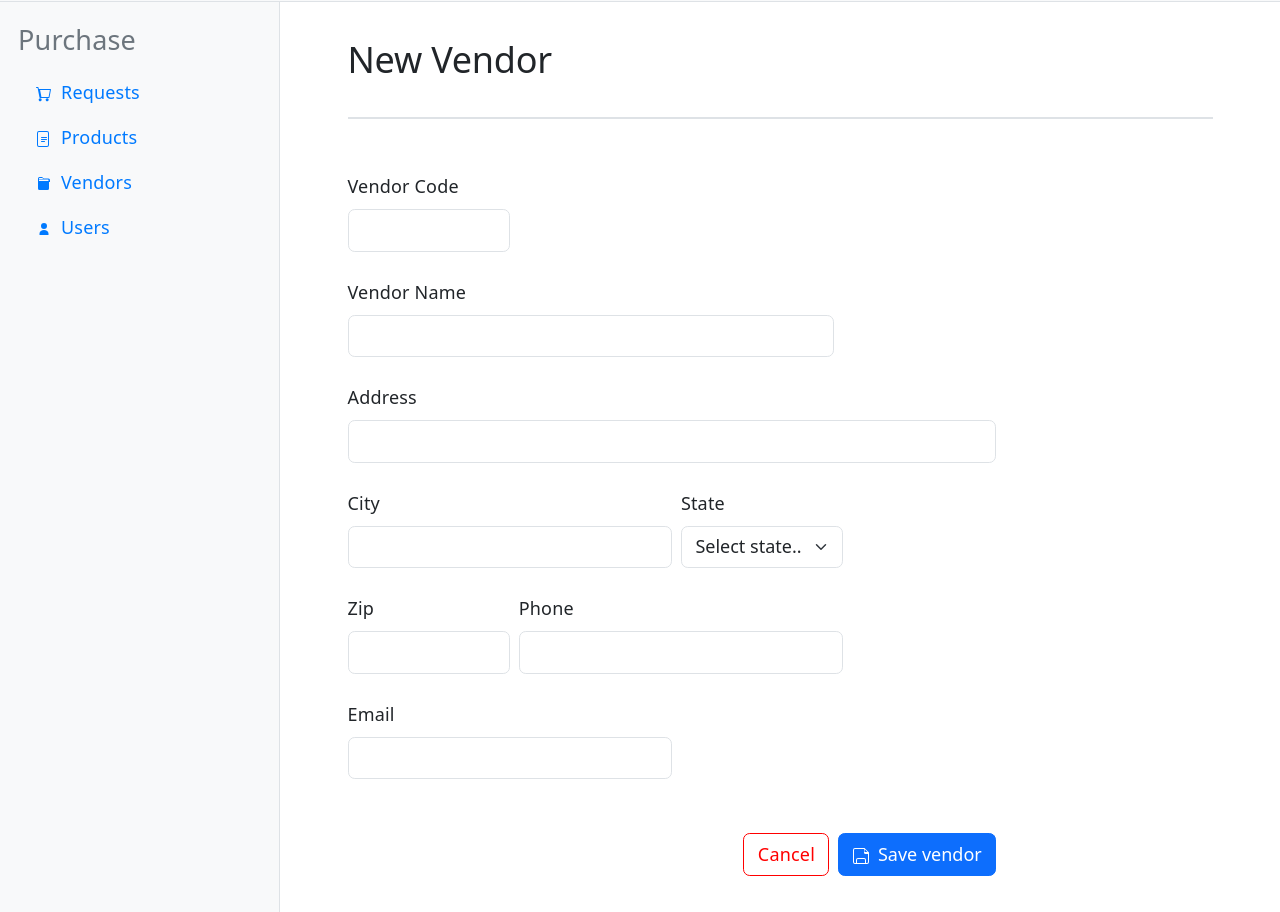
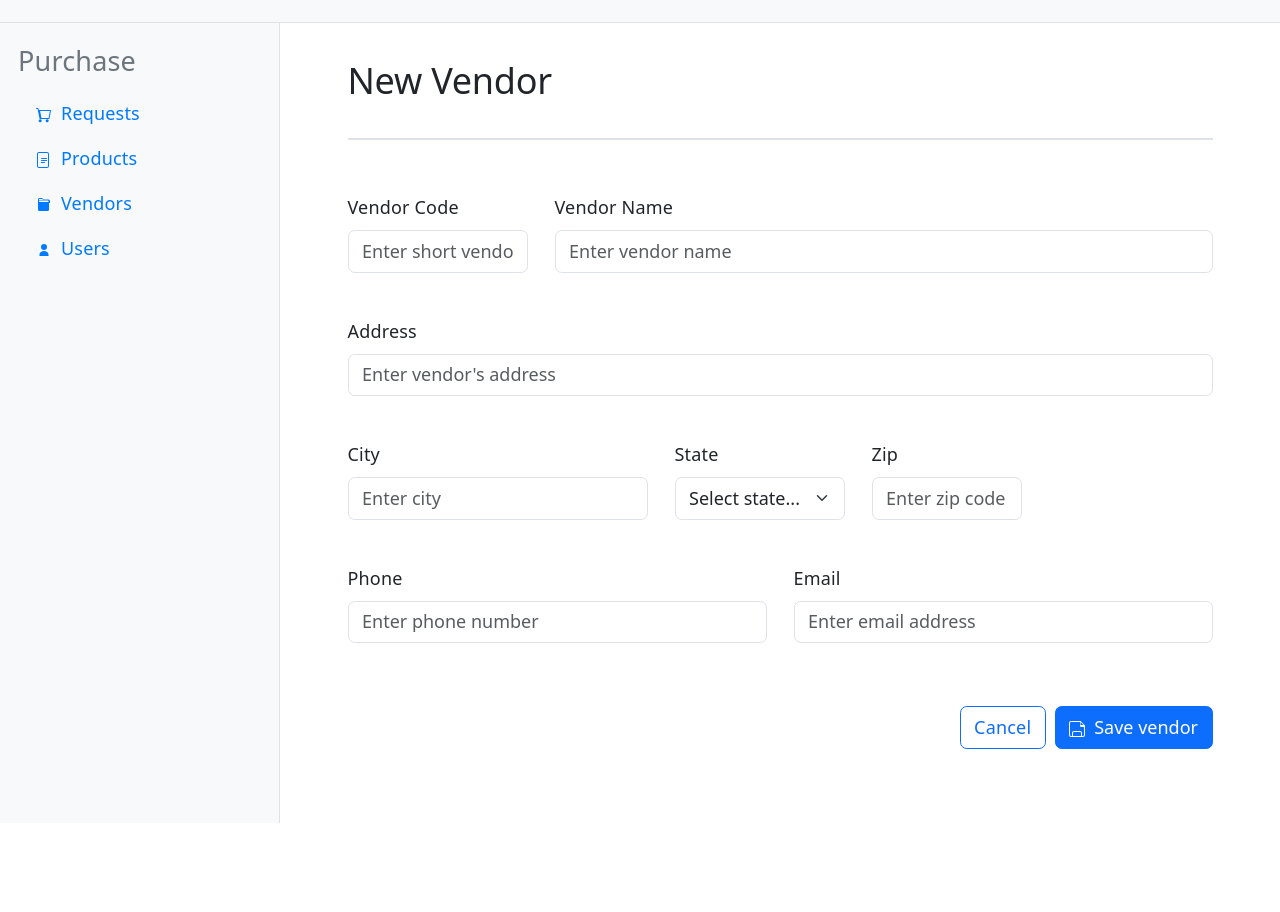
Before and after one commit to BcStadler/Prs.Web, a React (Vite) app: page /vendors/create in a window 1280 px wide. Shown: the part 107-1019 px from the top of the page. After the commit the page ends 930 px from the top, so only its background shows below. Built offline with nearby package versions, Linux system fonts and the light colour scheme; sample sign-in values are in the browser's storage.

Commit message:
feat: Vendor styles done // Create.tsx was made for html to jsx translation and will be removed in future version

```diff
--- a/src/Header.tsx
+++ b/src/Header.tsx
@@ -21,8 +21,8 @@ function Header() {
             className="d-flex align-items-center link-body-emphasis text-decoration-none"
           >
             <svg
-              width={75}
-              height={50}
+              width={100}
+              height={75}
               viewBox="0 0 78 32"
               fill="none"
               xmlns="http://www.w3.org/2000/svg"
--- /dev/null
+++ b/src/account/create.tsx
@@ -0,0 +1 @@
+// THIS FILE IS ONLY USED FOR HTML TO JSX TRANSLATION DO NOT ATTEMPT ANYTHING ELSE IN HERE OR YOU WILL COOK YOURSELF
--- a/src/vendors/VendorCard.tsx
+++ b/src/vendors/VendorCard.tsx
@@ -12,15 +12,25 @@ interface IVendorCardProps {
 
 function VendorCard({ vendor, onRemove }: IVendorCardProps) {
   return (
-    <div className="card p-4 position-relative" style={{ width: "23rem" }}>
-      <Dropdown className="position-absolute top-0 end-0 mt-2 me-2" align="end">
+    <div className="card" style={{ width: "23rem" }}>
+      <div className="progress">
+        <div
+          className="progress-bar bg-primary"
+          role="progressbar"
+          style={{ width: "60%" }}
+        />
+      </div>
+
+      <address className="py-4 px-4 mb-0">
+        <Dropdown className="d-flex justify-content-end" align="end">
           <Dropdown.Toggle
-          className="btn btn-link text-body border-0 p-1 dropdown-toggle-no-caret"
+            className="btn btn-light border-0 p-0"
             aria-label={`Open actions for ${vendor.name}`}
-          style={{ textDecoration: "none" }}
+            style={{ background: "none" }}
           >
             <i
-            className="bi bi-three-dots-vertical pe-none fs-5"
+              className="bi bi-three-dots-vertical pe-none me-2"
+              style={{ color: "#007AFF" }}
               aria-hidden="true"
             />
           </Dropdown.Toggle>
@@ -53,18 +63,25 @@ function VendorCard({ vendor, onRemove }: IVendorCardProps) {
           </Dropdown.Menu>
         </Dropdown>
 
-      <div className="d-flex flex-column gap-2">
-        <span className="fs-3 fw-medium">
-          {vendor.name}
-          <span className="badge text-bg-secondary ms-2">{vendor.code}</span>
-        </span>
-        <span className="text-secondary">{vendor.address}</span>
-        <span className="text-secondary">
+        <br />
+        <span className="fs-4 lh-l fw-medium">{vendor.name}</span>
+        <br />
+        <div className="badge text bg-secondary mt-1">{vendor.code}</div>
+        <br />
+        <br />
+        <p className="mb-1 text-secondary small">{vendor.address}</p>
+        <p className="mb-1 text-secondary small">
           {vendor.city}, {vendor.state} {vendor.zip}
-        </span>
-        {vendor.phone && <span>{formatPhoneNumber(vendor.phone)}</span>}
-        {vendor.email && <span>{vendor.email}</span>}
-      </div>
+        </p>
+        {vendor.phone && (
+          <p className="mb-1 text-secondary small">
+            {formatPhoneNumber(vendor.phone)}
+          </p>
+        )}
+        {vendor.email && (
+          <p className="mb-0 text-secondary small">{vendor.email}</p>
+        )}
+      </address>
     </div>
   );
 }
--- a/src/vendors/VendorCreatePage.tsx
+++ b/src/vendors/VendorCreatePage.tsx
@@ -6,7 +6,7 @@ function VendorCreatePage() {
       <div className="d-flex justify-content-between pb-4 mb-5 border-bottom border-2">
         <h2>New Vendor</h2>
       </div>
-      <VendorForm />
+      <VendorForm showPlaceholders={true} />
     </section>
   );
 }
--- a/src/vendors/VendorEditPage.tsx
+++ b/src/vendors/VendorEditPage.tsx
@@ -6,7 +6,7 @@ function VendorEditPage() {
       <div className="d-flex justify-content-between pb-4 mb-5 border-bottom border-2">
         <h2>Edit Vendor</h2>
       </div>
-      <VendorForm />
+      <VendorForm showPlaceholders={false} />
     </section>
   );
 }
--- a/src/vendors/VendorForm.tsx
+++ b/src/vendors/VendorForm.tsx
@@ -69,7 +69,11 @@ const emptyVendor: IVendor = {
   email: "",
 };
 
-function VendorForm() {
+type VendorFormProps = {
+  showPlaceholders?: boolean;
+};
+
+function VendorForm({ showPlaceholders = false }: VendorFormProps) {
   const navigate = useNavigate();
   const { id } = useParams<{ id: string }>();
 
@@ -113,14 +117,24 @@ function VendorForm() {
   };
 
   return (
-    <form className="d-flex flex-wrap w-75 gap-2" onSubmit={handleSubmit(save)}>
-      <div className="mb-3 w-25">
+    <form
+      className="d-flex flex-column gap-4 w-100"
+      onSubmit={handleSubmit(save)}
+    >
+      <div className="d-flex flex-wrap gap-4 w-100">
+        <div
+          className="mb-3 flex-grow-1"
+          style={{ minWidth: 160, maxWidth: 180 }}
+        >
           <label htmlFor="code" className="form-label">
             Vendor Code
           </label>
           <input
             id="code"
             type="text"
+            placeholder={
+              showPlaceholders ? "Enter short vendor code" : undefined
+            }
             {...register("code", {
               required: "Vendor code is required",
               maxLength: {
@@ -132,18 +146,21 @@ function VendorForm() {
           />
           <div className="invalid-feedback">{errors?.code?.message}</div>
         </div>
-      <div className="mb-3 w-75">
+        <div className="mb-3 flex-grow-1" style={{ minWidth: 320 }}>
           <label htmlFor="name" className="form-label">
             Vendor Name
           </label>
           <input
             id="name"
             type="text"
+            placeholder={showPlaceholders ? "Enter vendor name" : undefined}
             {...register("name", { required: "Vendor name is required" })}
             className={`form-control ${errors?.name && "is-invalid"}`}
           />
           <div className="invalid-feedback">{errors?.name?.message}</div>
         </div>
+      </div>
+
       <div className="mb-3 w-100">
         <label htmlFor="address" className="form-label">
           Address
@@ -151,24 +168,34 @@ function VendorForm() {
         <input
           id="address"
           type="text"
+          placeholder={showPlaceholders ? "Enter vendor's address" : undefined}
           {...register("address", { required: "Address is required" })}
           className={`form-control ${errors?.address && "is-invalid"}`}
         />
         <div className="invalid-feedback">{errors?.address?.message}</div>
       </div>
-      <div className="mb-3 w-50">
+
+      <div className="d-flex flex-wrap gap-4 w-100">
+        <div
+          className="mb-3 flex-grow-1"
+          style={{ minWidth: 220, maxWidth: 300 }}
+        >
           <label htmlFor="city" className="form-label">
             City
           </label>
           <input
             id="city"
             type="text"
+            placeholder={showPlaceholders ? "Enter city" : undefined}
             {...register("city", { required: "City is required" })}
             className={`form-control ${errors?.city && "is-invalid"}`}
           />
           <div className="invalid-feedback">{errors?.city?.message}</div>
         </div>
-      <div className="mb-3 w-25">
+        <div
+          className="mb-3 flex-grow-1"
+          style={{ minWidth: 150, maxWidth: 170 }}
+        >
           <label htmlFor="state" className="form-label">
             State
           </label>
@@ -188,58 +215,56 @@ function VendorForm() {
           </select>
           <div className="invalid-feedback">{errors?.state?.message}</div>
         </div>
-      <div className="mb-3 w-25">
+        <div
+          className="mb-3 flex-grow-1"
+          style={{ minWidth: 140, maxWidth: 150 }}
+        >
           <label htmlFor="zip" className="form-label">
             Zip
           </label>
           <input
             id="zip"
             type="text"
+            placeholder={showPlaceholders ? "Enter zip code" : undefined}
             {...register("zip", { required: "Zip is required" })}
             className={`form-control ${errors?.zip && "is-invalid"}`}
           />
           <div className="invalid-feedback">{errors?.zip?.message}</div>
         </div>
-      <div className="mb-3 w-50">
+      </div>
+
+      <div className="d-flex flex-wrap gap-4 w-100">
+        <div className="mb-3 flex-grow-1" style={{ minWidth: 220 }}>
           <label htmlFor="phone" className="form-label">
             Phone
           </label>
           <input
             id="phone"
             type="text"
+            placeholder={showPlaceholders ? "Enter phone number" : undefined}
             {...register("phone")}
             className="form-control"
           />
         </div>
-      <div className="mb-3 w-50">
+        <div className="mb-3 flex-grow-1" style={{ minWidth: 220 }}>
           <label htmlFor="email" className="form-label">
             Email
           </label>
           <input
             id="email"
             type="text"
+            placeholder={showPlaceholders ? "Enter email address" : undefined}
             {...register("email")}
             className="form-control"
           />
         </div>
-      <div className="d-flex justify-content-end w-100 mt-4">
-        <Link
-          to="/vendors"
-          className="btn me-2"
-          style={{
-            color: "#ff0000",
-            borderColor: "#ff0000",
-            borderWidth: 1,
-            borderStyle: "solid",
-          }}
-        >
+      </div>
+
+      <div className="d-flex gap-2 justify-content-end mt-3">
+        <Link to="/vendors" className="btn btn-outline-primary">
           Cancel
         </Link>
-        <button
-          type="submit"
-          className="btn btn-primary"
-          style={{ backgroundColor: "#0d6efd", borderColor: "#0d6efd" }}
-        >
+        <button type="submit" className="btn btn-primary">
           <svg
             className="bi me-2"
             width={16}
```
Lines whose indentation alone changed are shown as unchanged.
